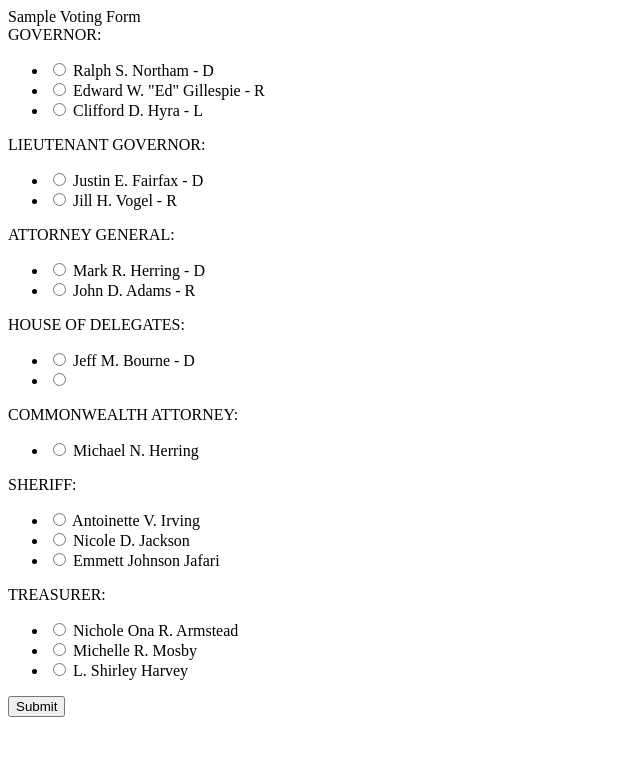
After one commit to Barryxyz/DemocracyInc, a Django app: page /vote/ in a window 1280 px wide. The commit adds this page. Shown: the top 783 px of the page, without its empty margins (0-640 px from the left). Run offline with Django 3.2, Linux system fonts and the light colour scheme; some libraries are stand-ins or nearby versions.

Commit message:
django voting form skeleton

```diff
--- a/VotingApp/settings.py
+++ b/VotingApp/settings.py
@@ -14,7 +14,6 @@ import os
 
 # Build paths inside the project like this: os.path.join(BASE_DIR, ...)
 BASE_DIR = os.path.dirname(os.path.dirname(os.path.abspath(__file__)))
-
 
 # Quick-start development settings - unsuitable for production
 # See https://docs.djangoproject.com/en/1.11/howto/deployment/checklist/
--- a/VotingApp/urls.py
+++ b/VotingApp/urls.py
@@ -19,8 +19,8 @@ from django.contrib import admin
 
 
 urlpatterns = [
-    url('^home/', views.home, name='home'),
-    url(r'^admin/', admin.site.urls),
+    url(r'^$', views.home, name='home'),
+    #url(r'^admin/', admin.site.urls),
     url(r'^login/', views.login, name='login'),
-
+    url(r'^vote/', views.vote, name='vote')
 ]
--- /dev/null
+++ b/vote/forms.py
@@ -0,0 +1,83 @@
+from django import forms
+
+GOVERNOR = (
+    ('d', 'Ralph S. Northam - D'),
+    ('r', 'Edward W. "Ed" Gillespie - R'),
+    ('l', 'Clifford D. Hyra - L')
+)
+
+LIEUTENANT_GOVERNOR = (
+    ('d', 'Justin E. Fairfax - D'),
+    ('r', 'Jill H. Vogel - R')
+)
+
+ATTORNEY_GENERAL = (
+    ('d', 'Mark R. Herring - D'),
+    ('r', 'John D. Adams - R')
+)
+
+HOUSE_OF_DELEGATES = (
+    ('d', 'Jeff M. Bourne - D'),
+    ('b', '')
+)
+
+COMMONWEALTH_ATTORNEY = (
+    ('ca1', 'Michael N. Herring'),
+)
+
+SHERIFF = (
+    ('lg1', 'Antoinette V. Irving'),
+    ('lg2', 'Nicole D. Jackson'),
+    ('lg3', 'Emmett Johnson Jafari')
+)
+
+TREASURER = (
+    ('t1', 'Nichole Ona R. Armstead'),
+    ('t2', 'Michelle R. Mosby'),
+    ('t3', 'L. Shirley Harvey')
+)
+
+
+class VoteForm(forms.Form):
+
+    governor = forms.MultipleChoiceField(
+        label="GOVERNOR",
+        choices=GOVERNOR,
+        widget=forms.RadioSelect
+    )
+
+    lieutenant_gov = forms.MultipleChoiceField(
+        label="LIEUTENANT GOVERNOR",
+        choices=LIEUTENANT_GOVERNOR,
+        widget=forms.RadioSelect
+    )
+
+    attorney_gen = forms.MultipleChoiceField(
+        label="ATTORNEY GENERAL",
+        choices=ATTORNEY_GENERAL,
+        widget=forms.RadioSelect
+    )
+
+    house_of_delegates = forms.ChoiceField(
+        label="HOUSE OF DELEGATES",
+        choices=HOUSE_OF_DELEGATES,
+        widget=forms.RadioSelect
+    )
+
+    commonwealth_att = forms.MultipleChoiceField(
+        label="COMMONWEALTH ATTORNEY",
+        choices=COMMONWEALTH_ATTORNEY,
+        widget=forms.RadioSelect
+    )
+
+    sheriff = forms.MultipleChoiceField(
+        label="SHERIFF",
+        choices=SHERIFF,
+        widget=forms.RadioSelect
+    )
+
+    treasurer = forms.MultipleChoiceField(
+        label="TREASURER",
+        choices=TREASURER,
+        widget=forms.RadioSelect
+    )
--- a/vote/static/css/login.css
+++ b/vote/static/css/login.css
@@ -24,7 +24,7 @@ div.well{
 }
 
 .form-group{
-  color: ##337ab7
+  color: #337ab7
 }
 
 #logo-container{
--- a/vote/templates/vote/base.html
+++ b/vote/templates/vote/base.html
@@ -9,7 +9,7 @@
     </head>
     <body>
         <div class="page-header">
-            <h1><a href="/">Voting Application</a></h1>
+            <h1><a href="{% url 'vote' %}">Voting Application</a></h1>
         </div>
         <div class="content container">
             <div class="row">
@@ -20,4 +20,4 @@
             </div>
         </div>
     </body>
-</html
+</html>
--- a/vote/templates/vote/login.html
+++ b/vote/templates/vote/login.html
@@ -18,10 +18,10 @@
             <input class="form-control" type="password" name='password' placeholder="password"/>
           </div>
           <div class="form-group">
-            <button type="button" class="btn btn-primary btn-block" href="/home">Test</button>
+            <button type="button" class="btn btn-primary btn-block" href="{% url 'home' %}">Test</button>
           </div>
           <div class="form-group text-center">
-            <a href="">Forgot Password</a>&nbsp;|&nbsp;<a href="/home">Login</a>
+            <a href="">Forgot Password</a>&nbsp;|&nbsp;<a href="{% url 'home' %}">Login</a>
           </div>
         </form>
       </div>
--- /dev/null
+++ b/vote/templates/vote/vote.html
@@ -0,0 +1,14 @@
+{% load staticfiles %}
+
+{% block title %}Sample Voting Form{% endblock %}
+
+{#<link rel="stylesheet" href="https://maxcdn.bootstrapcdn.com/bootstrap/3.3.7/css/bootstrap.min.css" integrity="sha384-BVYiiSIFeK1dGmJRAkycuHAHRg32OmUcww7on3RYdg4Va+PmSTsz/K68vbdEjh4u" crossorigin="anonymous">#}
+<link rel="stylesheet" href="{% static "css/vote.css" %}">
+
+{% block content %}
+<form action="" method="post">
+    {% csrf_token %}
+    {{ form }}
+    <button type="submit">Submit</button>
+</form>
+{% endblock %}
--- a/vote/views.py
+++ b/vote/views.py
@@ -2,8 +2,8 @@
 from __future__ import unicode_literals
 
 from django.shortcuts import render
-from django.http import HttpResponse
-
+from django.http import HttpResponseRedirect
+from .forms import VoteForm
 
 # Create your views here.
 
@@ -12,3 +12,21 @@ def home(request):
 
 def login(request):
     return render(request, 'vote/login.html', {})
+
+def vote(request):
+    # if this is a POST request we need to process the form data
+    if request.method == 'POST':
+        # create a form instance and populate it with data from the request:
+        form = VoteForm(request.POST)
+        # check whether it's valid:
+        if form.is_valid():
+            # process the data in form.cleaned_data as required
+            # ...
+            # redirect to a new URL:
+            return HttpResponseRedirect('/home')
+
+    # if a GET (or any other method) we'll create a blank form
+    else:
+        form = VoteForm()
+
+    return render(request, 'vote/vote.html', {'form': form})
```
Also changed, not shown: vote/static/css/vote.css (added), 1 other file.
